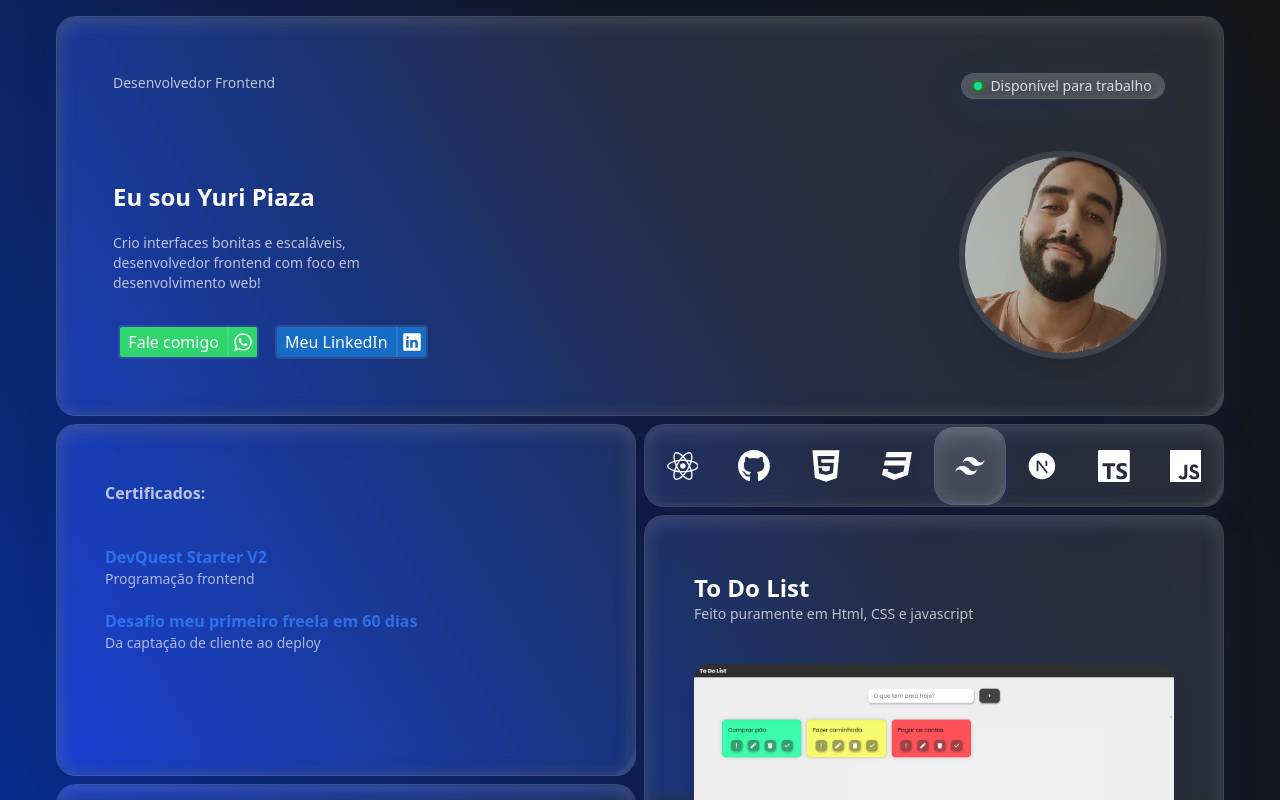
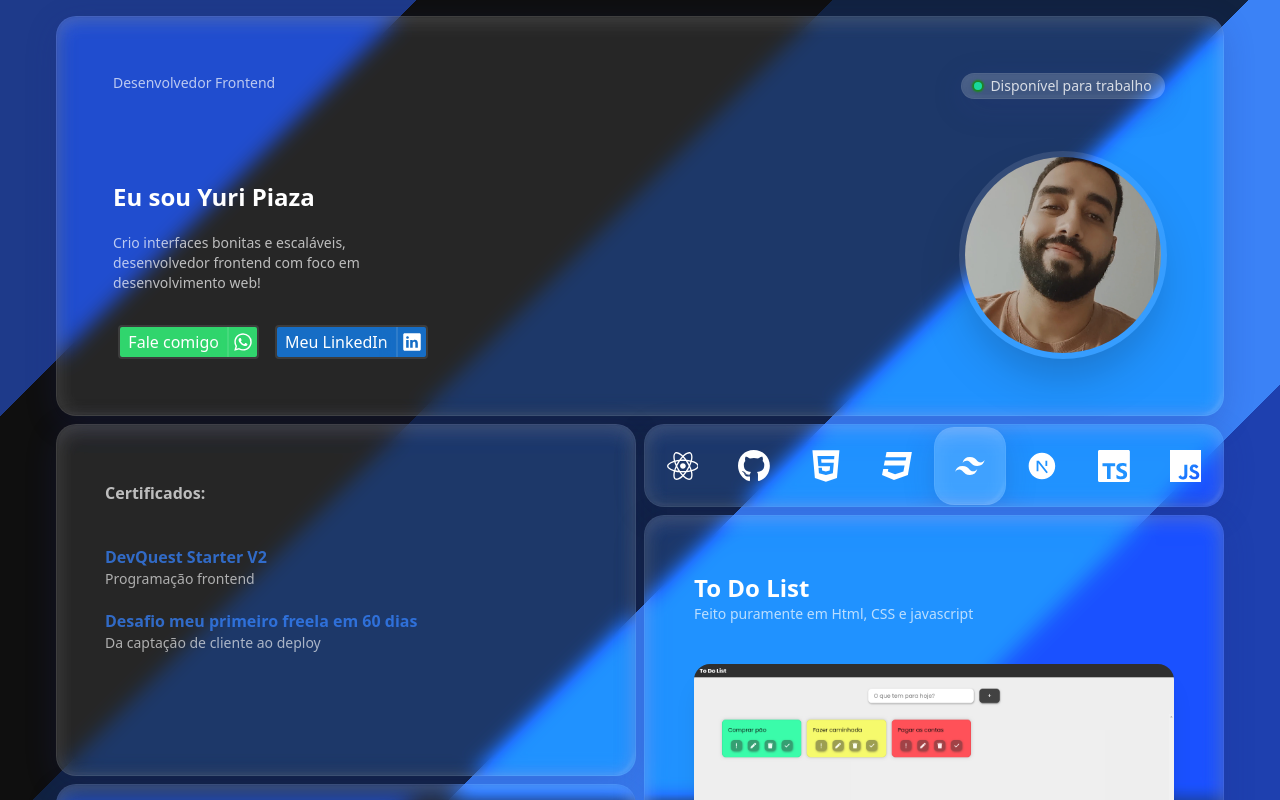
Before and after one commit to ypiaza/portifolioyuripiaza, a React (Vite) app: page / in a window 1280 px wide. Shown: the top 800 px of the page. Built offline with nearby package versions, Linux system fonts and the light colour scheme.

Commit message:
Update index.css

```diff
--- a/src/index.css
+++ b/src/index.css
@@ -1,12 +1,14 @@
 @import "tailwindcss";
 
 body {
-background: linear-gradient(
-  60deg,
-  #072d8d 0%,
-  #121725 60%,
-  #161616 100%
-);
+  background: linear-gradient(
+    135deg,
+    #1e3a8a 0%,    #1e3a8a 20%,
+    #0f0f0f 20%,   #0f0f0f 40%,
+    #112240 40%,   #112240 60%,
+    #3b82f6 60%,   #3b82f6 80%,
+    #1e40af 80%,   #1e40af 100%
+  );
   background-attachment: fixed;
 }
 
```
